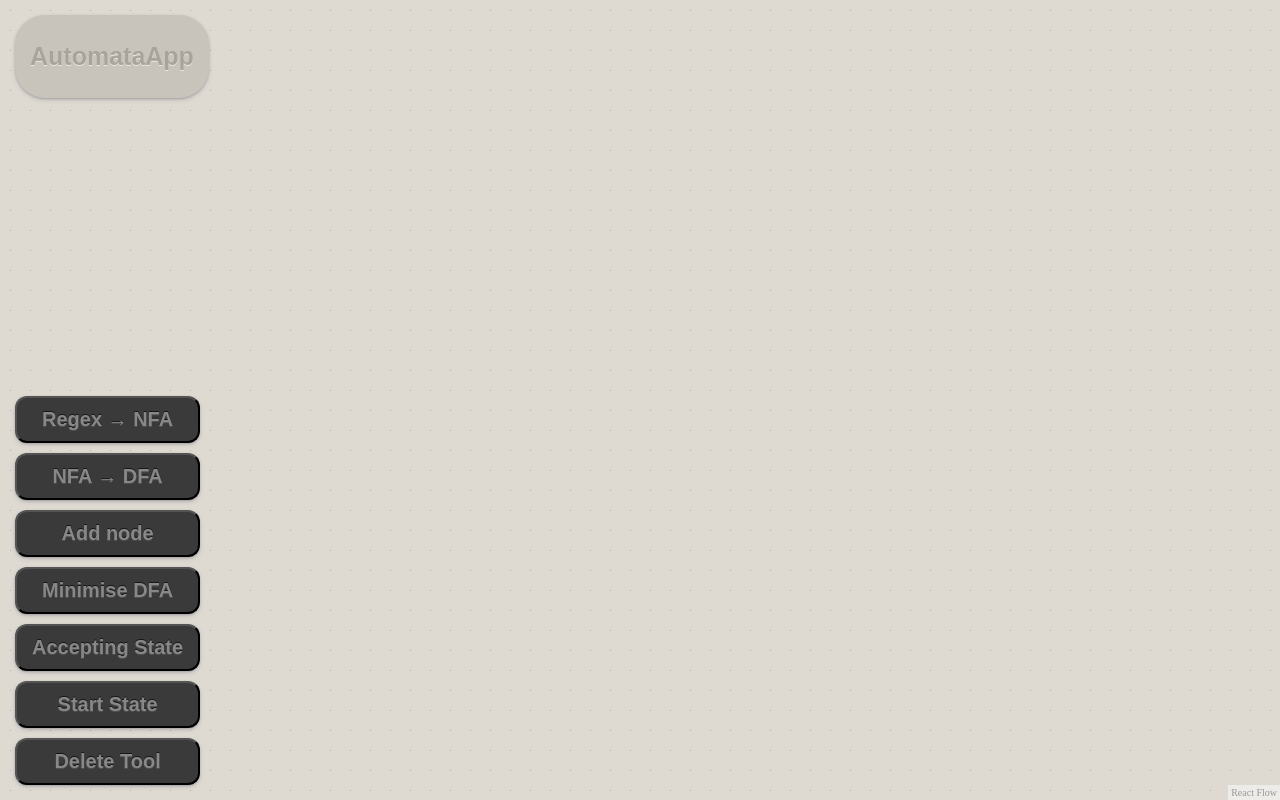
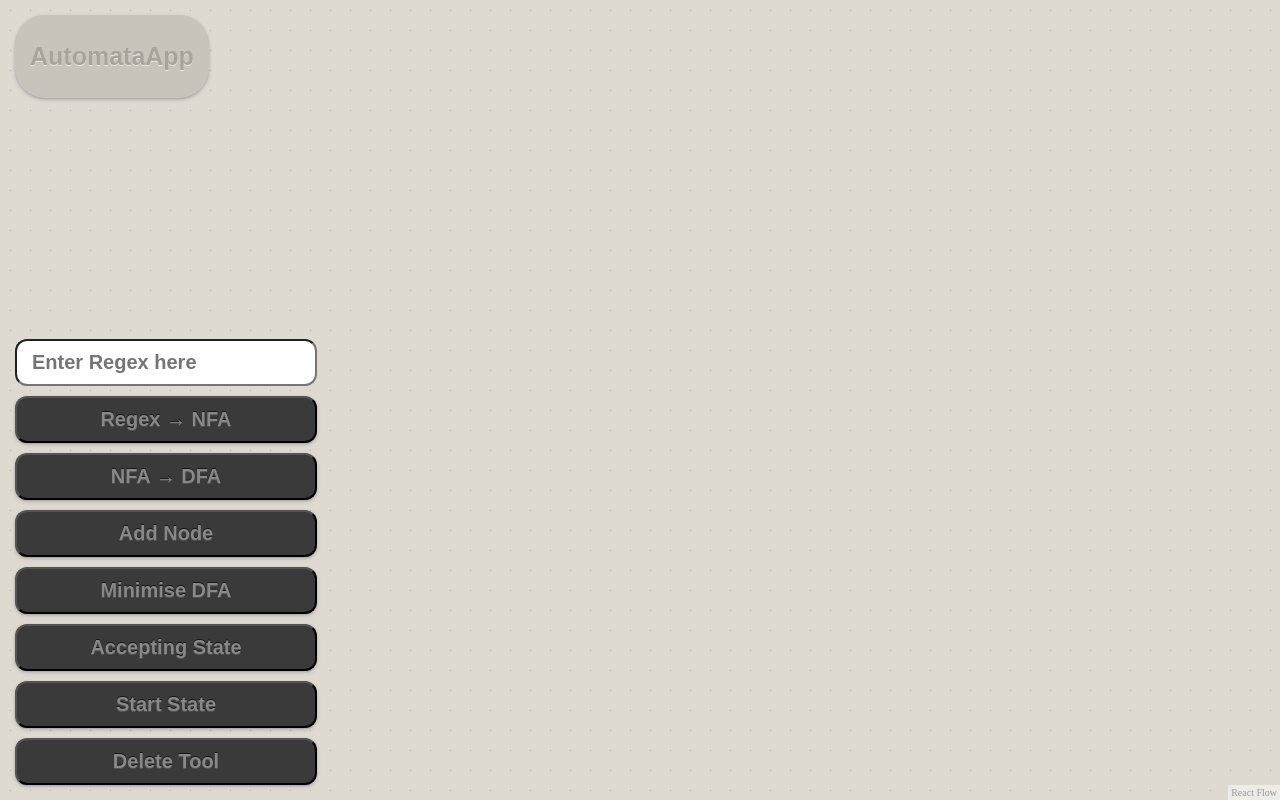
Before and after one commit to jatkin11/automataAppFrontEnd, a React (Vite) app: page / in a window 1280 px wide. Built offline with nearby package versions, Linux system fonts and the light colour scheme.

Commit message:
added an input field for user to type in regex to be converted. also copied css from buttons to the input field class

```diff
--- a/src/components/AutomataCanvas.jsx
+++ b/src/components/AutomataCanvas.jsx
@@ -66,9 +66,12 @@ function AutomataCanvasGraph(){
 
             <Panel position="bottom-left">
                 <div className="tool-panel">
+                    <input type="text"
+                    placeholder="Enter Regex here"
+                    className="regex-input"/>
                     <button>Regex → NFA</button>
                     <button>NFA → DFA</button>
-                    <button onClick={addNode}>Add node</button>
+                    <button onClick={addNode}>Add Node</button>
                     <button>Minimise DFA</button>
                     <button>Accepting State</button>
                     <button>Start State</button>
--- a/src/styles/AutomataCanvas.css
+++ b/src/styles/AutomataCanvas.css
@@ -38,3 +38,10 @@
     box-shadow: rgba(50, 50, 93, 0.25) 0px 2px 5px -1px, rgba(0, 0, 0, 0.3) 0px 1px 3px -1px;
     border-radius: 12px;
 }
+
+.regex-input{
+    padding: 10px 15px;
+    font-size: 20px;
+    font-weight: 600;
+    border-radius: 12px;
+}
```
